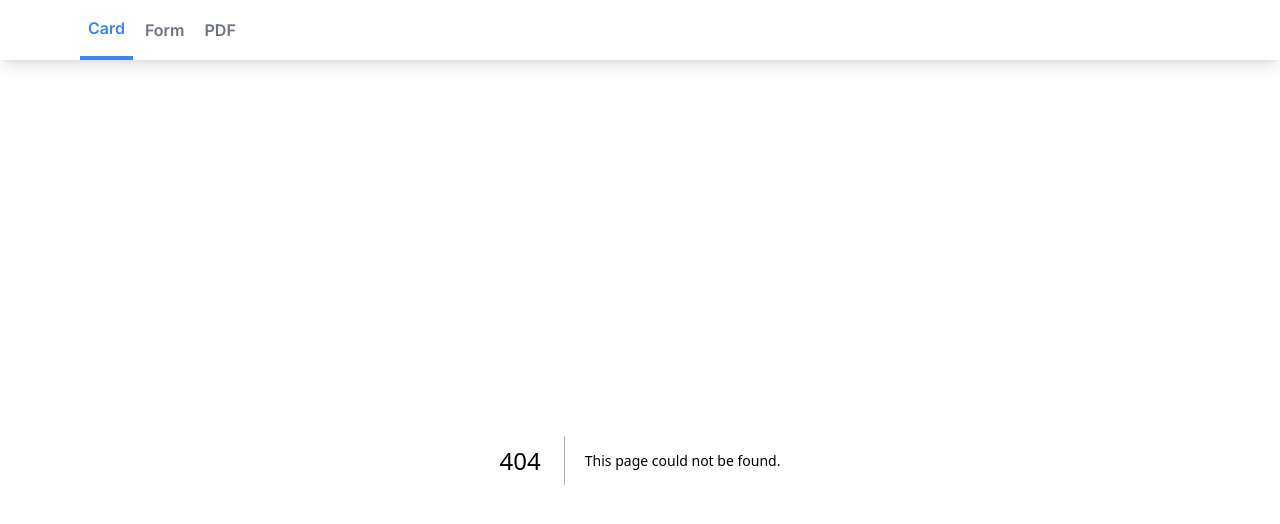
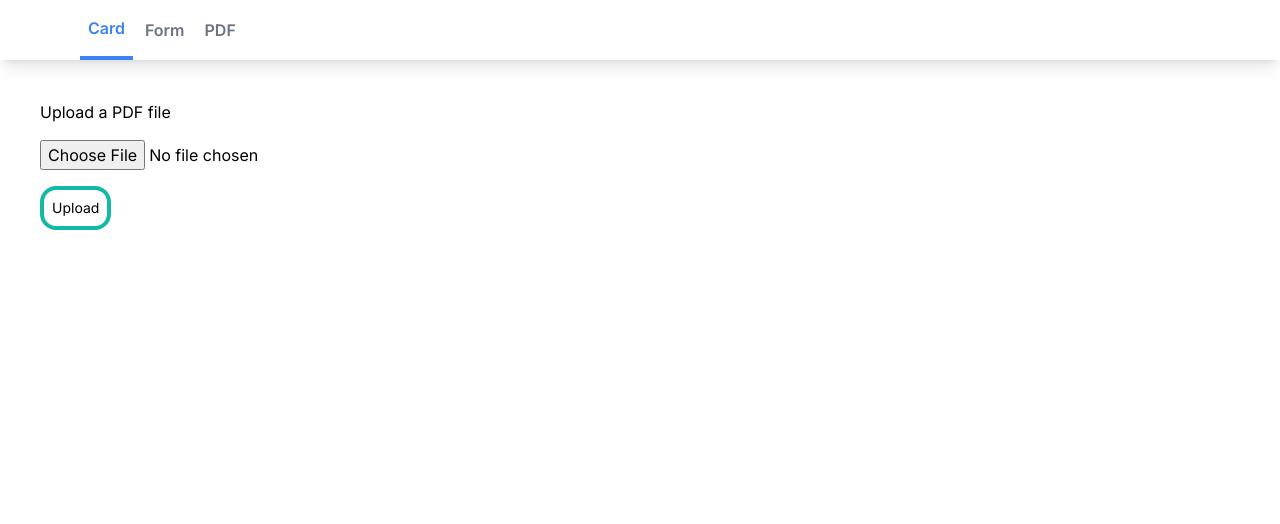
Before and after one commit to tannineo/react-challenge, a Next.js app: page /pdf_upload in a window 1280 px wide. Before the commit this address had no page. Shown: the top 524 px of the page. Built offline with nearby package versions, Linux system fonts and the light colour scheme.

Commit message:
Added in a basic page to upload PDF files

```diff
--- /dev/null
+++ b/app/pdf_upload/page.tsx
@@ -0,0 +1,5 @@
+import PdfUpload from "../../components/PdfUpload";
+
+export default function Home() {
+    return <PdfUpload />;
+}
--- a/components/Navbar.tsx
+++ b/components/Navbar.tsx
@@ -12,7 +12,7 @@ const Navbar = () => {
                                 <a href="/form" className="py-4 px-2 text-gray-500 font-semibold hover:text-blue-500 transition duration-300">
                                     Form
                                 </a>
-                                <a href="/pdf" className="py-4 px-2 text-gray-500 font-semibold hover:text-blue-500 transition duration-300">
+                                <a href="/pdf_upload" className="py-4 px-2 text-gray-500 font-semibold hover:text-blue-500 transition duration-300">
                                     PDF
                                 </a>
                             </div>
--- /dev/null
+++ b/components/PdfUpload.tsx
@@ -0,0 +1,19 @@
+import React from "react";
+
+const PdfUpload = () => {
+    return (
+        <div className="p-10">
+            <form>
+                <h1 className="mb-4">Upload a PDF file</h1>
+                <input type="file" accept="application/pdf" />
+                <div className="mt-4">
+                    <button className="p-2 border-teal-500 border-4 rounded-2xl text-sm" type="submit">
+                        Upload
+                    </button>
+                </div>
+            </form>
+        </div>
+    );
+};
+
+export default PdfUpload;
```
